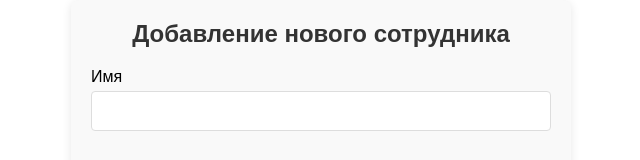
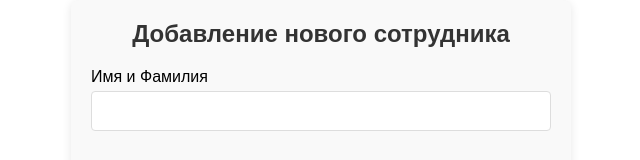
Before and after one commit to ildarmjs/employee-list, a React (Vite) app: page /employees/add in a window 1280 px wide. Shown: the top 160 px of the page, without its empty margins (319-959 px from the left). Built offline with nearby package versions, Linux system fonts and the light colour scheme.

Commit message:
refactor: Изменяет label для ввода Имени и фамилии

```diff
--- a/src/features/add-employee/ui/AddEmployee.tsx
+++ b/src/features/add-employee/ui/AddEmployee.tsx
@@ -40,7 +40,7 @@ export const AddEmployee: FC<AddEmployeeProps> = () => {
 					name='name'
 					value={formData.name}
 					onChange={handleChange}
-					label='Имя'
+					label='Имя и Фамилия'
 					className={styles.input}
 					error={errors.name}
 				/>
--- a/src/features/edit-employee/ui/EditEmployee.tsx
+++ b/src/features/edit-employee/ui/EditEmployee.tsx
@@ -54,7 +54,7 @@ export const EditEmployee: FC<EditEmployeeProps> = () => {
 					name='name'
 					value={formData.name}
 					onChange={handleChange}
-					label='Имя'
+					label='Имя и Фамилия'
 					className={styles.input}
 					error={errors.name}
 				/>
```
